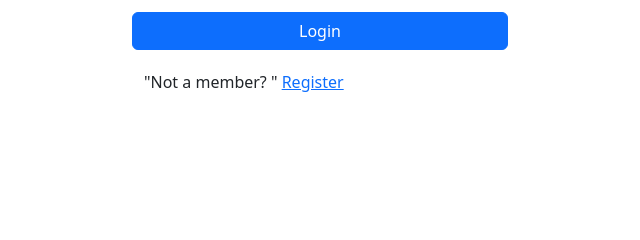
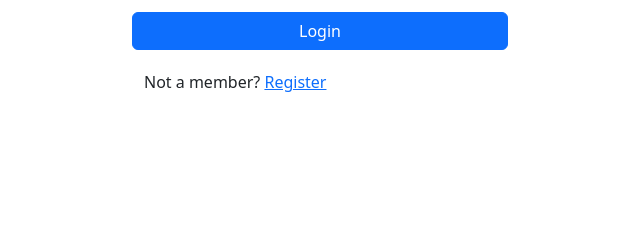
Before and after one commit to alan245245/Web-System-Group-Project, a website: page user-login.html in a window 1280 px wide. Shown: the part 260-500 px from the top of the page, 320-960 px from the left. Drawn offline with nearby package versions, Linux system fonts and the light colour scheme.

Commit message:
Fixed indentation and remove quote for the sentence below login

```diff
--- a/user-login.html
+++ b/user-login.html
@@ -77,7 +77,7 @@
         </nav>
         <div class="container pb-5">
             <section class="w-100 p-3 d-flex justify-content-center">
-            <form class="py-3" style="width: 22rem;">
+                <form class="py-3" style="width: 22rem;">
                     <div class="form-group py-1 row justify-content-center">
                         <label for="user-name" class="col-lg-3 col-form-label">Username</label>
                         <div class="col-lg-9">
@@ -106,7 +106,7 @@
                     </div>
                     <div>
                         <p>
-                            "Not a member? "
+                            Not a member?
                             <a href="user-registration.html">Register</a>
                         </p>
                     </div>
```
